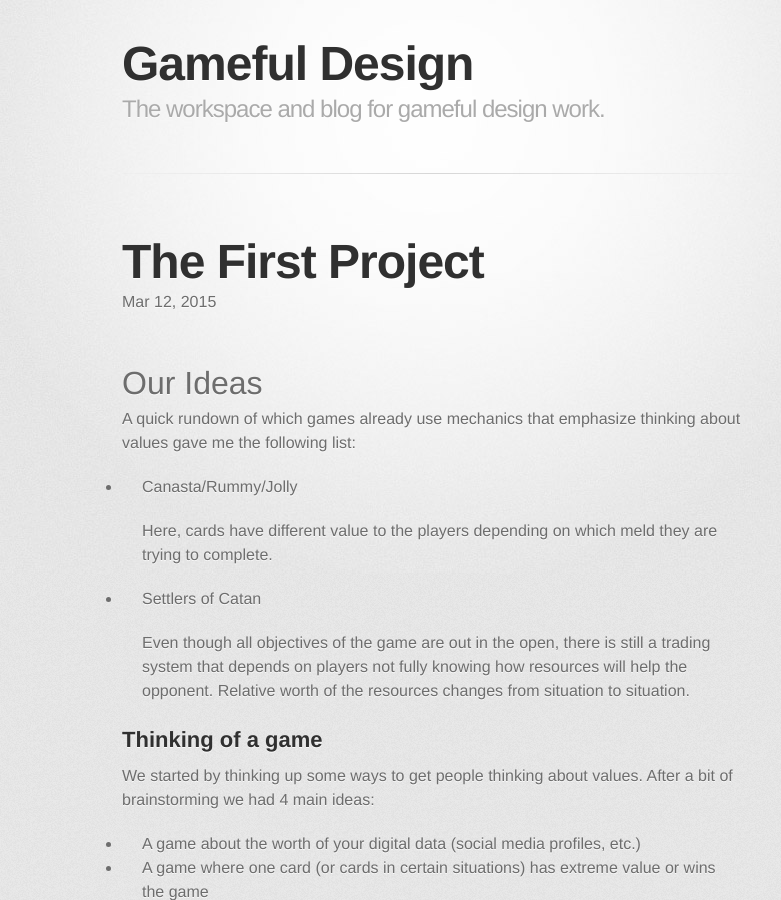
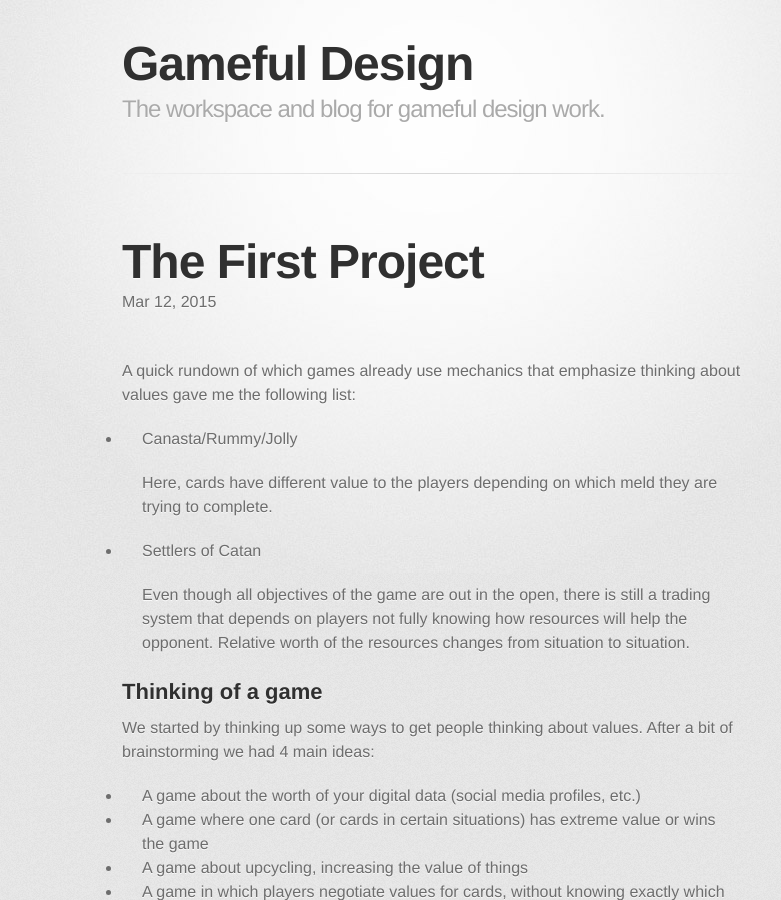
Before and after one commit to peacememories/gameful-design, a Jekyll site: the page built from _posts/2015-03-12-Upcycling.markdown, in a window 1280 px wide and 900 px high. Shown: the whole window, without its empty margins (208-989 px from the left). Built offline with Jekyll 4.4.1, drawn with Linux system fonts in a browser that asks for light colours; some web fonts are replaced.

Commit message:
Removed first heading.

```diff
--- a/_posts/2015-03-12-Upcycling.markdown
+++ b/_posts/2015-03-12-Upcycling.markdown
@@ -3,8 +3,6 @@ layout: post
 title:  "The First Project"
 categories: assignment
 ---
-
-# Our Ideas
 
 A quick rundown of which games already use mechanics that emphasize thinking about values gave me the following list:
 
```
